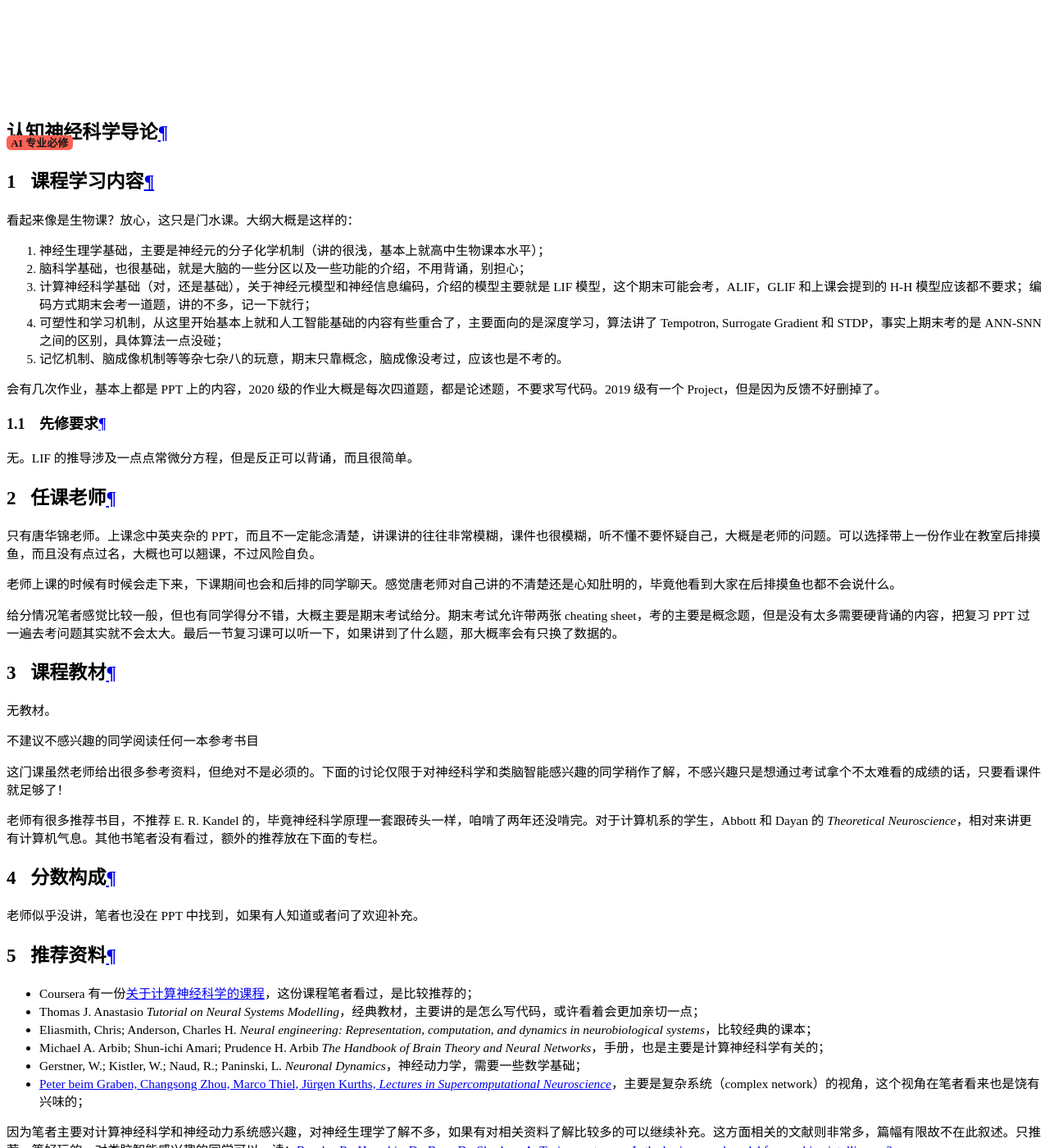
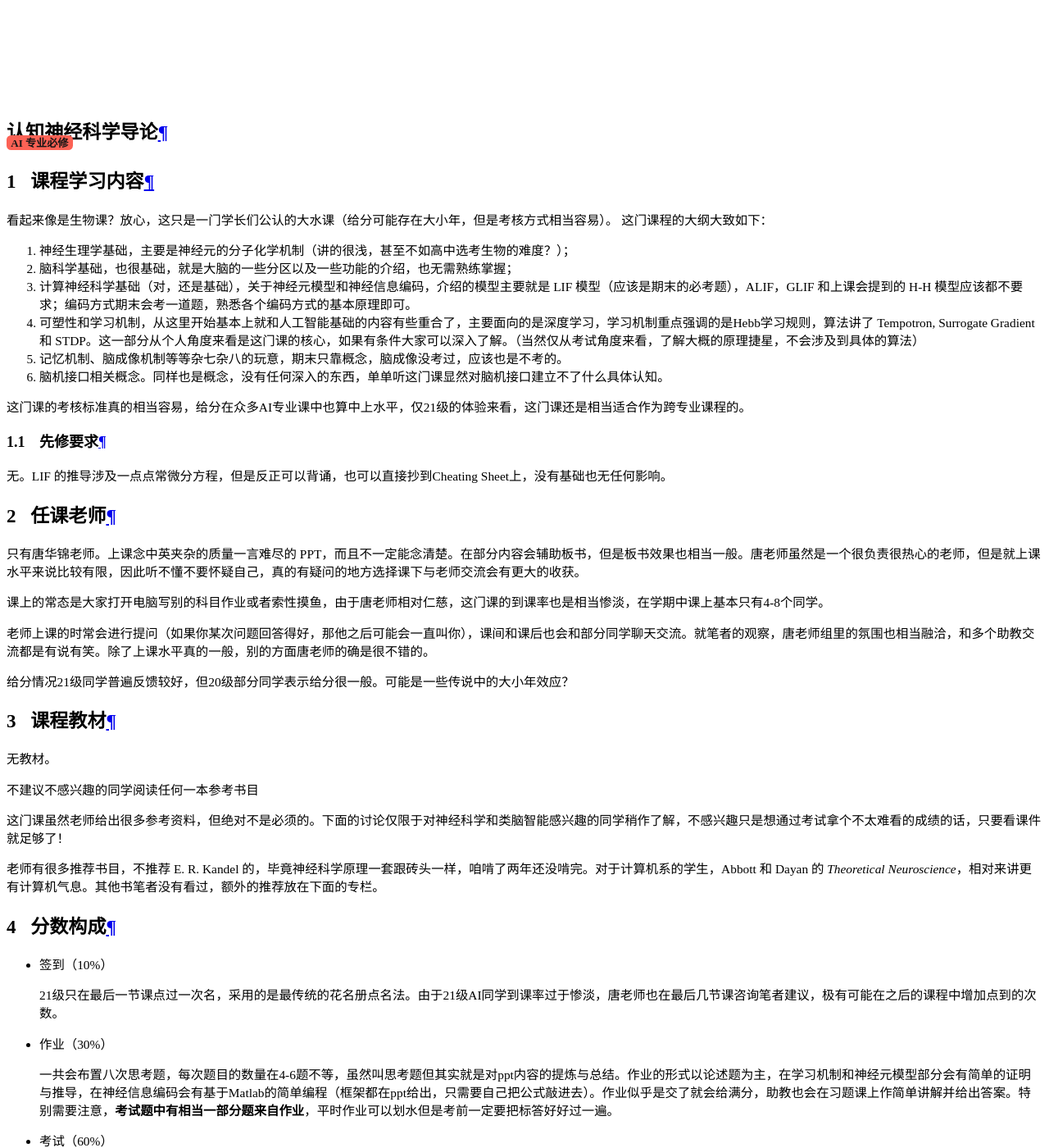
Before and after one commit to ZJU-Turing/TuringCourses, an MkDocs documentation site: the page built from docs/major_mandatory/cognitive_neuroscience/index.md, in a window 1280 px wide and 1400 px high, scrolled down 17653 px. Shown: the whole window at 82% size. Built offline with MkDocs 1.6.1 and Material for MkDocs 9.7.7, drawn with Linux system fonts in a browser that asks for light colours; comment, search, counter and statistics services are not loaded; some of the changed text lies outside the part shown.

Commit message:
docs: 补充认知神经科学导论内容 (#75)

```diff
--- a/docs/major_mandatory/cognitive_neuroscience/index.md
+++ b/docs/major_mandatory/cognitive_neuroscience/index.md
@@ -6,27 +6,31 @@
 
 ## 课程学习内容
 
-看起来像是生物课？放心，这只是门水课。大纲大概是这样的：
+看起来像是生物课？放心，这只是一门学长们公认的大水课（给分可能存在大小年，但是考核方式相当容易）。
+这门课程的大纲大致如下：
 
-1. 神经生理学基础，主要是神经元的分子化学机制（讲的很浅，基本上就高中生物课本水平）；
-2. 脑科学基础，也很基础，就是大脑的一些分区以及一些功能的介绍，不用背诵，别担心；
-3. 计算神经科学基础（对，还是基础），关于神经元模型和神经信息编码，介绍的模型主要就是 LIF 模型，这个期末可能会考，ALIF，GLIF 和上课会提到的 H-H 模型应该都不要求；编码方式期末会考一道题，讲的不多，记一下就行；
-4. 可塑性和学习机制，从这里开始基本上就和人工智能基础的内容有些重合了，主要面向的是深度学习，算法讲了 Tempotron, Surrogate Gradient 和 STDP，事实上期末考的是 ANN-SNN 之间的区别，具体算法一点没碰；
+1. 神经生理学基础，主要是神经元的分子化学机制（讲的很浅，甚至不如高中选考生物的难度？）；
+2. 脑科学基础，也很基础，就是大脑的一些分区以及一些功能的介绍，也无需熟练掌握；
+3. 计算神经科学基础（对，还是基础），关于神经元模型和神经信息编码，介绍的模型主要就是 LIF 模型（应该是期末的必考题），ALIF，GLIF 和上课会提到的 H-H 模型应该都不要求；编码方式期末会考一道题，熟悉各个编码方式的基本原理即可。
+4. 可塑性和学习机制，从这里开始基本上就和人工智能基础的内容有些重合了，主要面向的是深度学习，学习机制重点强调的是Hebb学习规则，算法讲了 Tempotron, Surrogate Gradient 和 STDP。这一部分从个人角度来看是这门课的核心，如果有条件大家可以深入了解。（当然仅从考试角度来看，了解大概的原理捷星，不会涉及到具体的算法）
 5. 记忆机制、脑成像机制等等杂七杂八的玩意，期末只靠概念，脑成像没考过，应该也是不考的。
+6. 脑机接口相关概念。同样也是概念，没有任何深入的东西，单单听这门课显然对脑机接口建立不了什么具体认知。
 
-会有几次作业，基本上都是 PPT 上的内容，2020 级的作业大概是每次四道题，都是论述题，不要求写代码。2019 级有一个 Project，但是因为反馈不好删掉了。
+这门课的考核标准真的相当容易，给分在众多AI专业课中也算中上水平，仅21级的体验来看，这门课还是相当适合作为跨专业课程的。
 
 ### 先修要求
 
-无。LIF 的推导涉及一点点常微分方程，但是反正可以背诵，而且很简单。
+无。LIF 的推导涉及一点点常微分方程，但是反正可以背诵，也可以直接抄到Cheating Sheet上，没有基础也无任何影响。
 
 ## 任课老师
 
-只有唐华锦老师。上课念中英夹杂的 PPT，而且不一定能念清楚，讲课讲的往往非常模糊，课件也很模糊，听不懂不要怀疑自己，大概是老师的问题。可以选择带上一份作业在教室后排摸鱼，而且没有点过名，大概也可以翘课，不过风险自负。
+只有唐华锦老师。上课念中英夹杂的质量一言难尽的 PPT，而且不一定能念清楚。在部分内容会辅助板书，但是板书效果也相当一般。唐老师虽然是一个很负责很热心的老师，但是就上课水平来说比较有限，因此听不懂不要怀疑自己，真的有疑问的地方选择课下与老师交流会有更大的收获。
 
-老师上课的时候有时候会走下来，下课期间也会和后排的同学聊天。感觉唐老师对自己讲的不清楚还是心知肚明的，毕竟他看到大家在后排摸鱼也都不会说什么。
+课上的常态是大家打开电脑写别的科目作业或者索性摸鱼，由于唐老师相对仁慈，这门课的到课率也是相当惨淡，在学期中课上基本只有4-8个同学。
 
-给分情况笔者感觉比较一般，但也有同学得分不错，大概主要是期末考试给分。期末考试允许带两张 cheating sheet，考的主要是概念题，但是没有太多需要硬背诵的内容，把复习 PPT 过一遍去考问题其实就不会太大。最后一节复习课可以听一下，如果讲到了什么题，那大概率会有只换了数据的。
+老师上课的时常会进行提问（如果你某次问题回答得好，那他之后可能会一直叫你），课间和课后也会和部分同学聊天交流。就笔者的观察，唐老师组里的氛围也相当融洽，和多个助教交流都是有说有笑。除了上课水平真的一般，别的方面唐老师的确是很不错的。
+
+给分情况21级同学普遍反馈较好，但20级部分同学表示给分很一般。可能是一些传说中的大小年效应？
 
 ## 课程教材
 
@@ -39,7 +43,19 @@
 
 ## 分数构成
 
-老师似乎没讲，笔者也没在 PPT 中找到，如果有人知道或者问了欢迎补充。
+* 签到（10%）
+
+    21级只在最后一节课点过一次名，采用的是最传统的花名册点名法。由于21级AI同学到课率过于惨淡，唐老师也在最后几节课咨询笔者建议，极有可能在之后的课程中增加点到的次数。
+
+* 作业（30%）
+
+    一共会布置八次思考题，每次题目的数量在4-6题不等，虽然叫思考题但其实就是对ppt内容的提炼与总结。作业的形式以论述题为主，在学习机制和神经元模型部分会有简单的证明与推导，在神经信息编码会有基于Matlab的简单编程（框架都在ppt给出，只需要自己把公式敲进去）。作业似乎是交了就会给满分，助教也会在习题课上作简单讲解并给出答案。特别需要注意，**考试题中有相当一部分题来自作业**，平时作业可以划水但是考前一定要把标答好好过一遍。
+
+* 考试（60%）
+
+    考试形式是半开卷（20级可以带两张A4纸，21级只能带一张A4，A4纸可以手写也可以打印）。试卷是全英文，考题只有大题（方便唐老师捞大家），可以使用中文作答也可以带字典。
+    唐老师考前会准备一个复习ppt来划重点，就往年的经验他的重点真的会是考点（21级考试的七个大题只有半道题没有出现在复习ppt中），**强烈建议大家重视最后一节复习课和平时的作业**。
+
 
 ## 推荐资料
 
```
